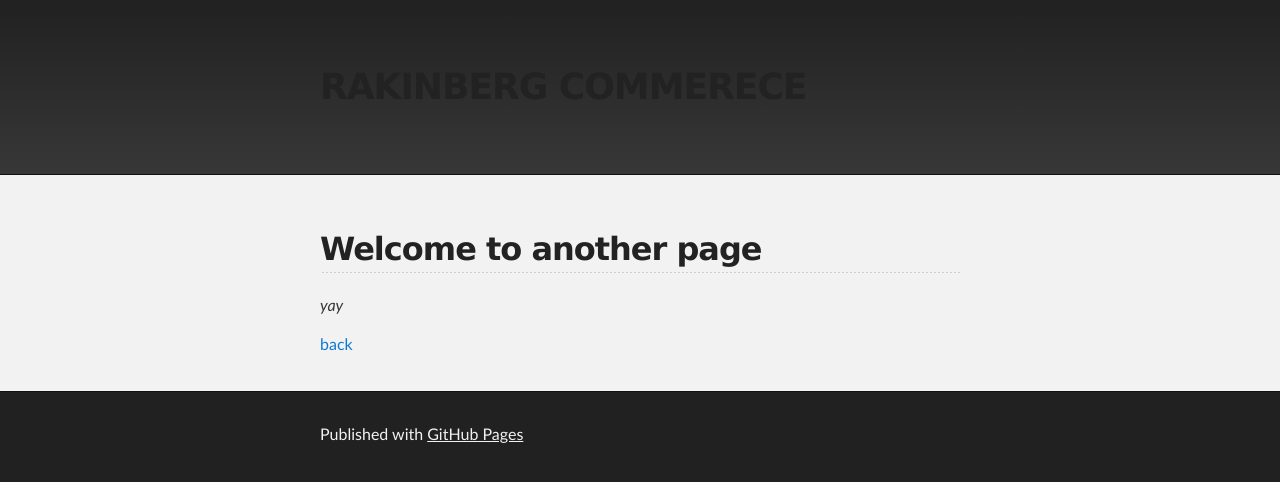
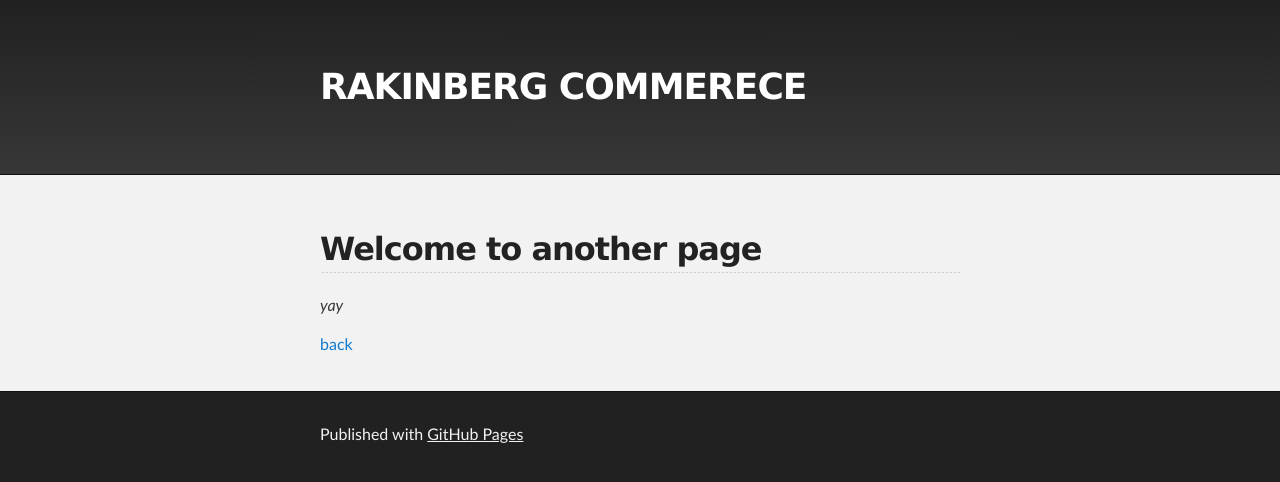
Before and after one commit to rakinberg/rakinberg.github.io, a Jekyll site: the page built from another-page.md, in a window 1280 px wide. Shown: the top 482 px of the page. Built offline with Jekyll 4.4.1, drawn with Linux system fonts in a browser that asks for light colours; the repository's description, which GitHub fills in, is left out; our own code applies the rules of GitHub Pages for plain Markdown files.

Commit message:
Update _config.yml

```diff
--- a/_config.yml
+++ b/_config.yml
@@ -1,4 +1,4 @@
-title: <h1 id="demo" style="text-align:left;">RAKINBERG COMMERECE</h1>
+title: <h1 id="demo" style="text-align:left; color:white;">RAKINBERG COMMERECE</h1>
 description:
 show_downloads: false
 google_analytics:
```
